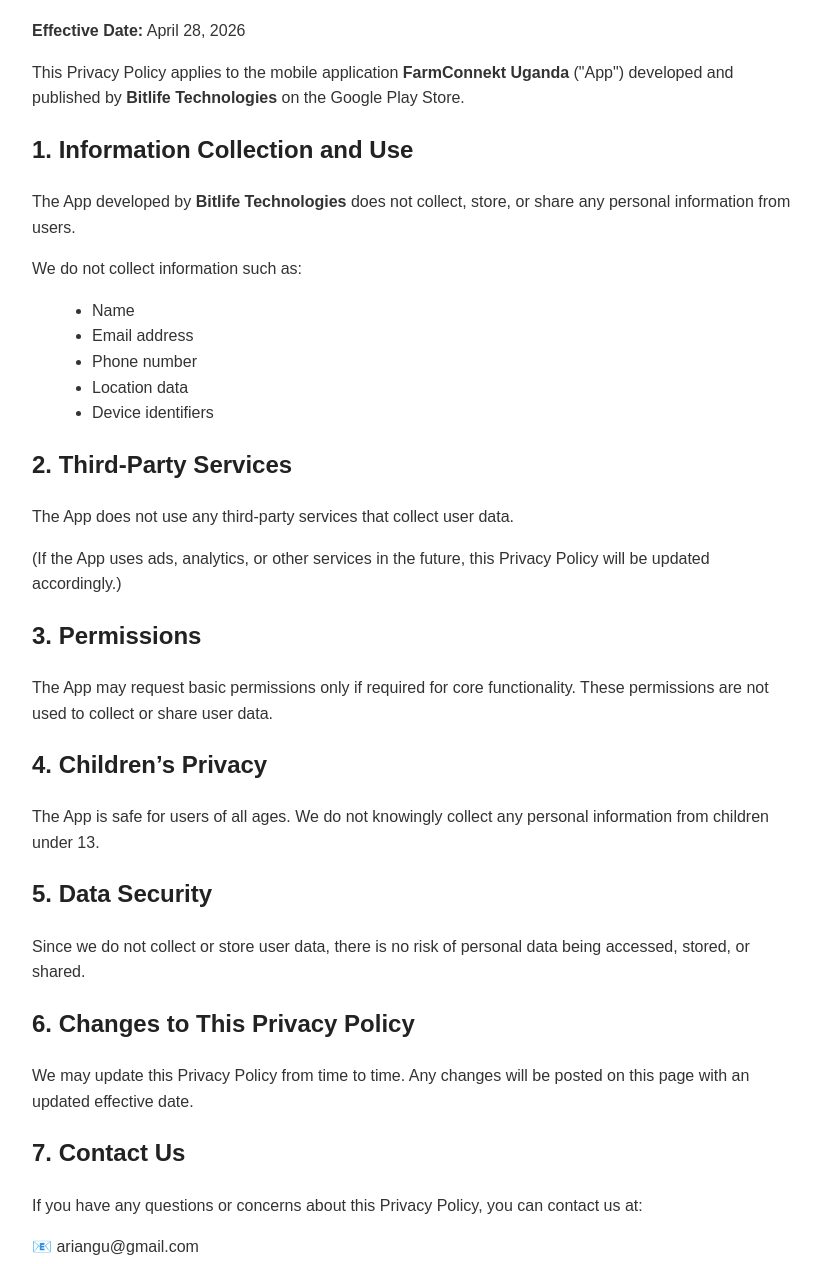
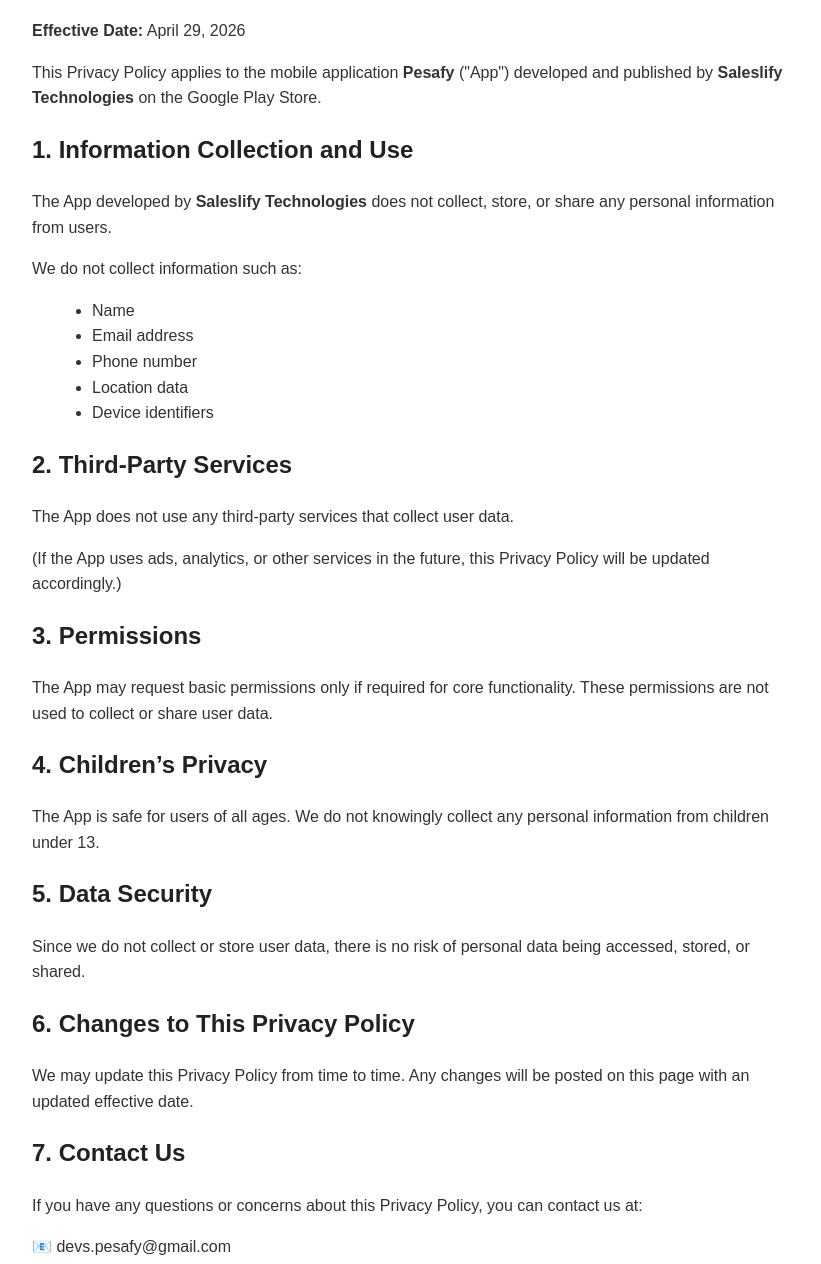
Before and after one commit to OPxMirza/privacy-policy-Pesafy, a plain HTML site: page index.html in a window 1280 px wide. Shown: the part 136-1400 px from the top of the page, without its empty margins (28-849 px from the left). Drawn offline with Linux system fonts and the light colour scheme.

Commit message:
Update index.html

```diff
--- a/index.html
+++ b/index.html
@@ -95,10 +95,10 @@
 
     <script>
         // 🔥 CHANGE THESE VALUES FOR EACH APP
-        const APP_NAME = "FarmConnekt Uganda";
-        const COMPANY_NAME = "Bitlife Technologies";
-        const EMAIL = "ariangu@gmail.com";
-        const DATE = "April 28, 2026";
+        const APP_NAME = "Pesafy";
+        const COMPANY_NAME = "Saleslify Technologies";
+        const EMAIL = "devs.pesafy@gmail.com";
+        const DATE = "April 29, 2026";
 
         // Auto-fill everywhere
         document.getElementById("pageTitle").innerText = "Privacy Policy - " + APP_NAME;
```
